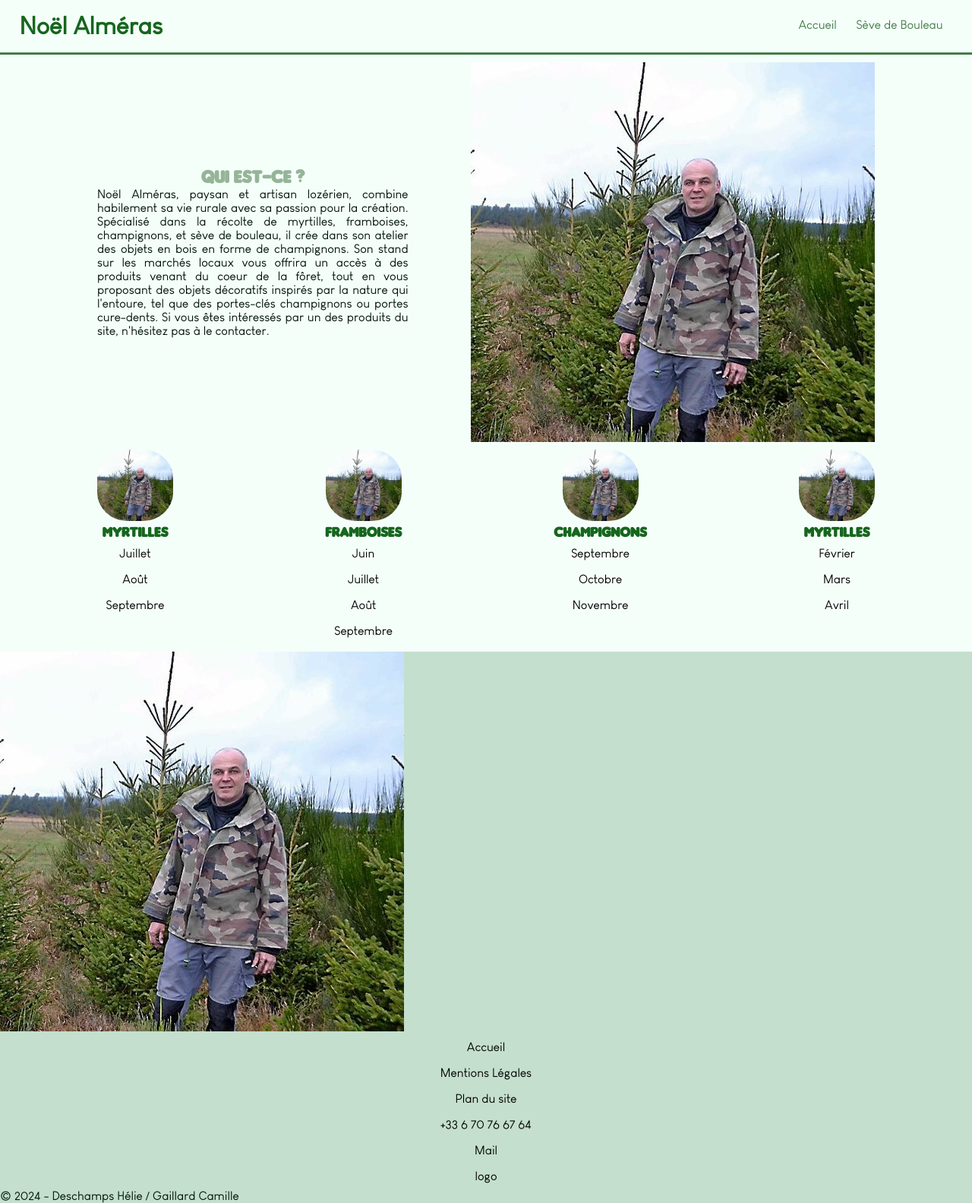
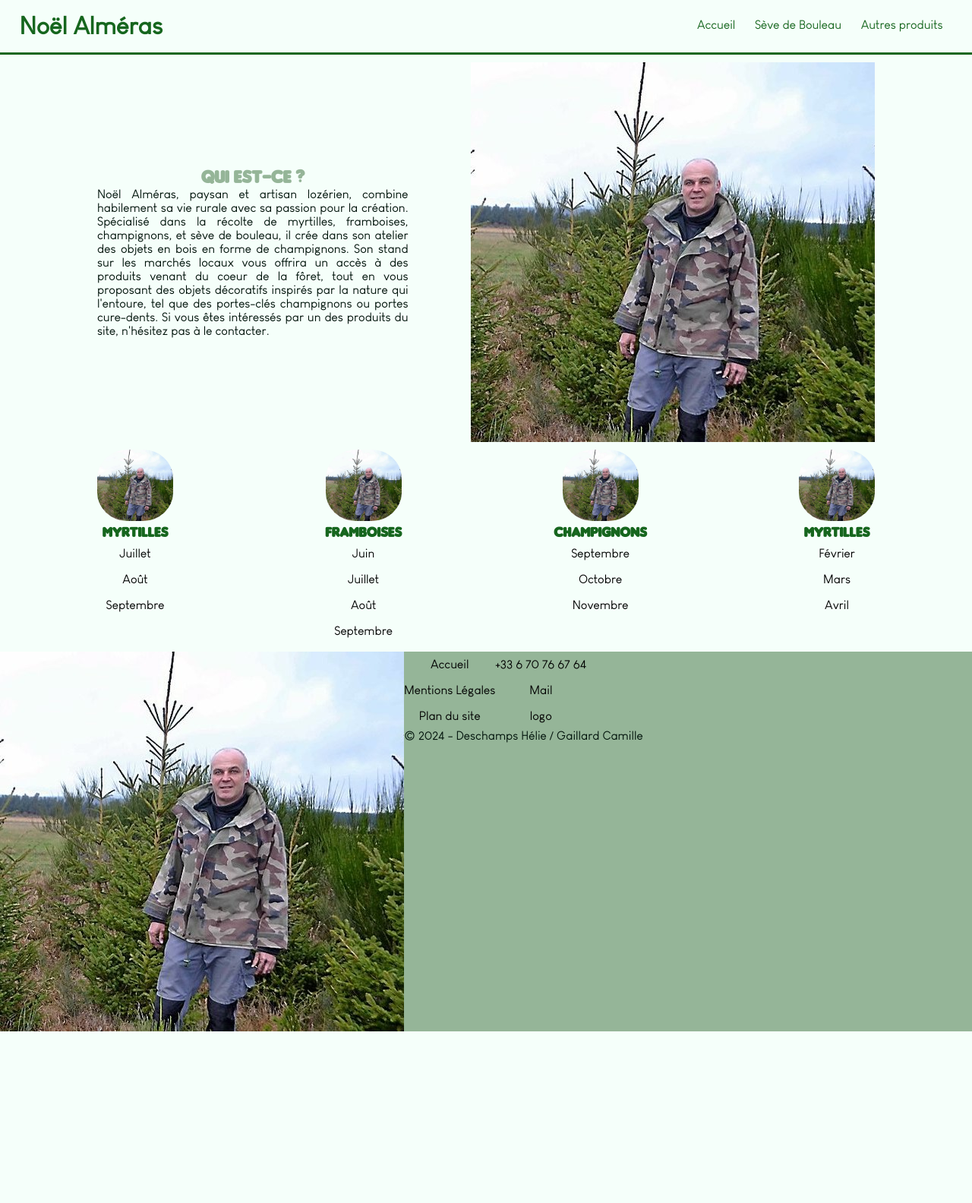
Before and after one commit to gaillardcamille/noelalmeras, a PHP site: page / in a window 1280 px wide. Shown: the whole page at 76% size. After the commit the page ends 1358 px from the top, so only its background shows below. Run offline with PHP 8.4, Linux system fonts and the light colour scheme.

Commit message:
ajout fichiers

```diff
--- a/src/index.html
+++ b/src/index.php
@@ -17,8 +17,9 @@
 		<h1><a>Noël Alméras</a></h1>
 		<nav>
 			<ul>
-			<li><a href="index.html">Accueil</a></li>
+			<li><a href="index.php">Accueil</a></li>
 			<li><a href="#">Sève de Bouleau</a></li>
+			<li><a href="#">Autres produits</a></li>
 			</ul>
 		</nav>
 	</header>
@@ -28,15 +29,18 @@
 		</section>
 
 		<section id="qui-est-ce">
+
 			<div>
 				<h2>Qui est-ce ?</h2>
-
 				<p>
 					Noël Alméras, paysan et artisan lozérien, combine habilement sa vie rurale avec sa passion pour la création. Spécialisé dans la récolte de myrtilles, framboises, champignons, et sève de bouleau, il crée dans son atelier des objets en bois en forme de champignons.
 
-					Son stand sur les marchés locaux vous offrira un accès à des produits venant du coeur de la fôret, tout en vous proposant des objets décoratifs inspirés par la nature qui l'entoure, tel que des portes-clés champignons ou portes cure-dents. Si vous êtes intéressés par un des produits du site, n'hésitez pas à le contacter.</p>
+					Son stand sur les marchés locaux vous offrira un accès à des produits venant du coeur de la fôret, tout en vous proposant des objets décoratifs inspirés par la nature qui l'entoure, tel que des portes-clés champignons ou portes cure-dents. Si vous êtes intéressés par un des produits du site, n'hésitez pas à le contacter.
+				</p>
 			</div>
+
 			<img src="img/noel.jpg" alt="Noël Alméras" />
+
 		</section>
 
 		<section id="galerie">
@@ -44,6 +48,7 @@
 		</section>
 
 		<section id="produits">
+
 			<article>
 				<img src="img/noel.jpg" alt="Les Myrtilles">
 				<h3>Myrtilles</h3>
@@ -84,13 +89,17 @@
 					<li>Avril</li>
 				</ul>
 			</article>
+
 		</section>
 
 	</main>
 
 	<footer>
+
 		<img src="img/noel.jpg">
+
 		<section>
+
 			<div>
 				<ul>
 					<li>Accueil</li>
@@ -103,8 +112,11 @@
 					<li>logo</li>
 				</ul>
 			</div>
+
 			<p>© 2024 - Deschamps Hélie / Gaillard Camille</p>
+
 		</section>
+
 	</footer>
 
 </body>
--- a/src/style/design_system.css
+++ b/src/style/design_system.css
@@ -14,7 +14,7 @@
 :root {
     --green-dark: #16661E;
     --green-light: #95B598;
-    --green-light-deep: #dcecde;
+    --green-light-deep: #dde8df;
     --white: #f5fffa;
     --black: #01130b;
 }
--- a/src/style/style.css
+++ b/src/style/style.css
@@ -1,10 +1,3 @@
-:root {
-	--vert-fonce: rgb(69, 124, 74);
-	--bleu-clair: rgb(196, 223, 205);
-	--color-text-black: rgb(0 0 0);
-	--color-text-white: rgb(255 255 255);
-}
-
 html,
 body {
 	height: 100%;
@@ -36,7 +29,7 @@ header {
 	padding: 1rem 2vw;
 	display: flex;
 	justify-content: space-between;
-	border-bottom: 3px solid var(--vert-fonce);
+	border-bottom: 3px solid var(--green-dark);
 }
 
 nav ul {
@@ -47,7 +40,6 @@ nav ul {
 
 nav a {
 	padding: 1em 1vw;
-	color: var(--vert-fonce);
 }
 
 nav a:hover {
@@ -109,5 +101,12 @@ nav a:hover {
 /**************************/
 
 footer {
-	background-color: var(--bleu-clair);
+	background-color: var(--green-light);
+	display: flex;
+	flex-direction: row;
 }
+
+footer div {
+	display: flex;
+	flex-direction: row;
+}
```
Also changed, not shown: src/.htaccess (added), src/404error.php (added), src/robots.txt (added), src/sitemap.xml (added), 1 other file.
